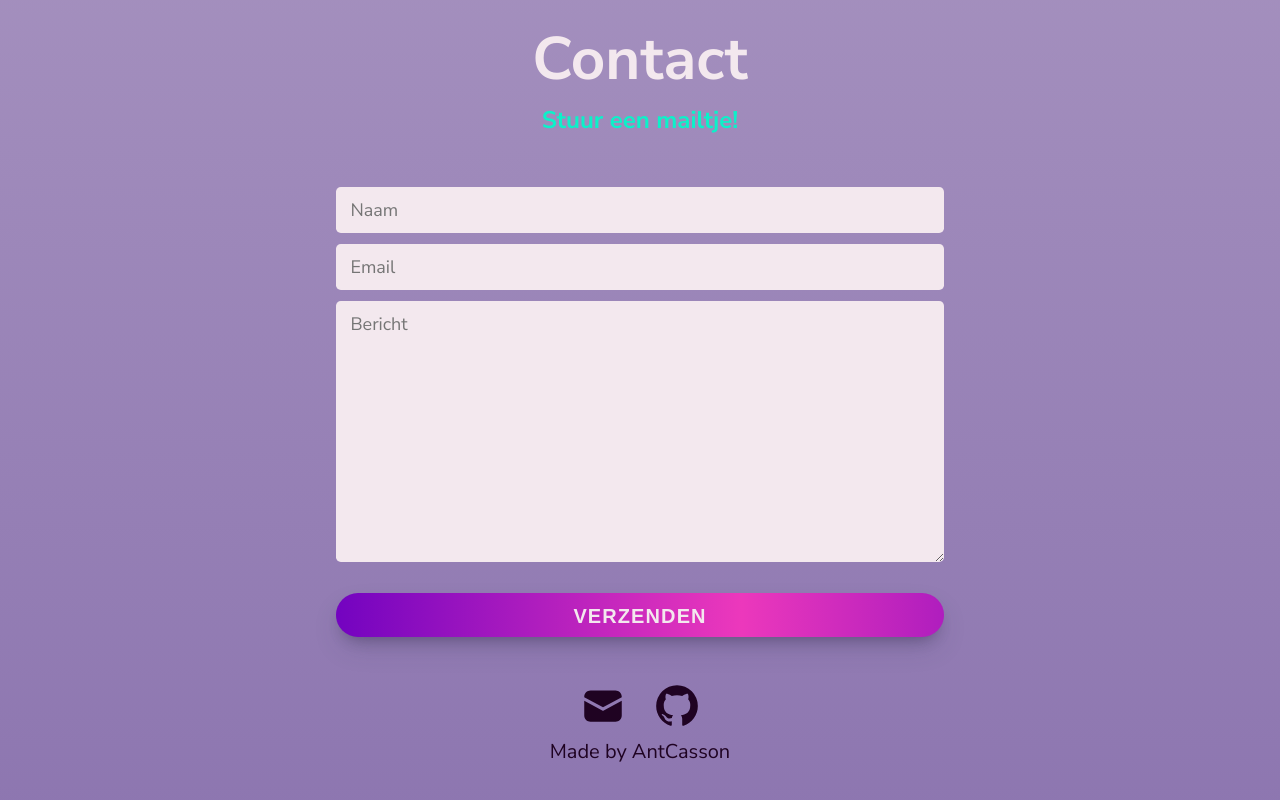
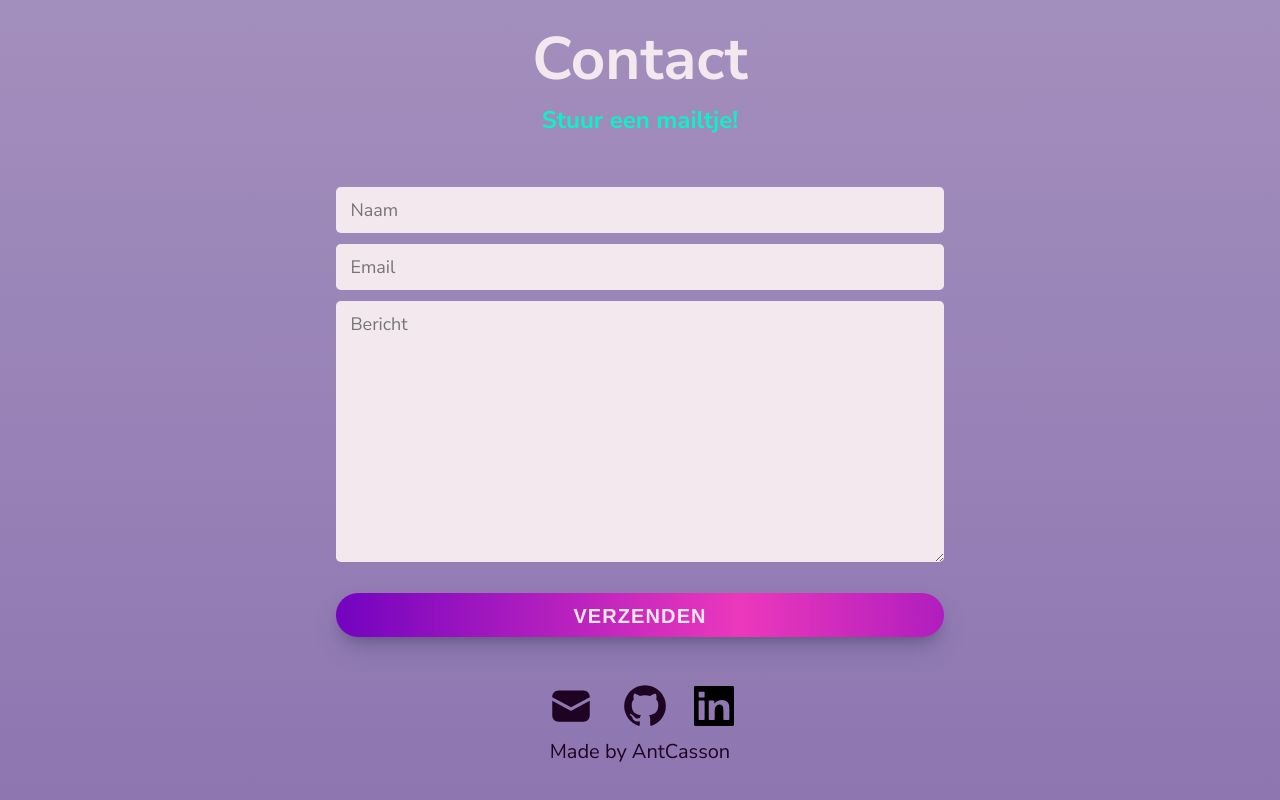
Before and after one commit to tkohli/antcasson-website, a website: page index.html in a window 1280 px wide. Shown: the part 3191-3991 px from the top of the page. Drawn offline with nearby package versions, Linux system fonts and the light colour scheme.

Commit message:
Added linkedin to social links

```diff
--- a/css/style.css
+++ b/css/style.css
@@ -913,7 +913,7 @@ a.homepage-link-btn:focus {
 }
 
 footer small {
-  margin-top: 2em;
+  margin-top: 2.2em;
   color: var(--clr-dark);
 }
 
@@ -921,6 +921,7 @@ footer small {
   list-style: none;
   display: flex;
   justify-content: center;
+  align-items: center;
   margin: 1em 0 0;
   padding: 0;
 }
@@ -930,6 +931,11 @@ footer small {
 }
 
 .social-list__link {
+  font-size: 2em;
+  color: var(--clr-dark);
+}
+.social-list__link linkedin{
+  width:50px;
   font-size: 2em;
   color: var(--clr-dark);
 }
--- a/index.html
+++ b/index.html
@@ -265,6 +265,12 @@
                     <img src="/img/icons/github.svg" alt="Github logo">
                 </a>
             </li>
+            <li class="social-list__item">
+                <a class="social-list__link linkedin" aria-label="LinkedIn pagina link"
+                    href="https://www.linkedin.com/in/antcasson">
+                    <img src="/img/icons/linkedin.svg" alt="LinkedInlogo">
+                </a>
+            </li>
         </ul>
         <small>Made by AntCasson</small>
     </footer>
```
Also changed, not shown: mail.html (+6 -0 lines), img/icons/linkedin.svg (added).
